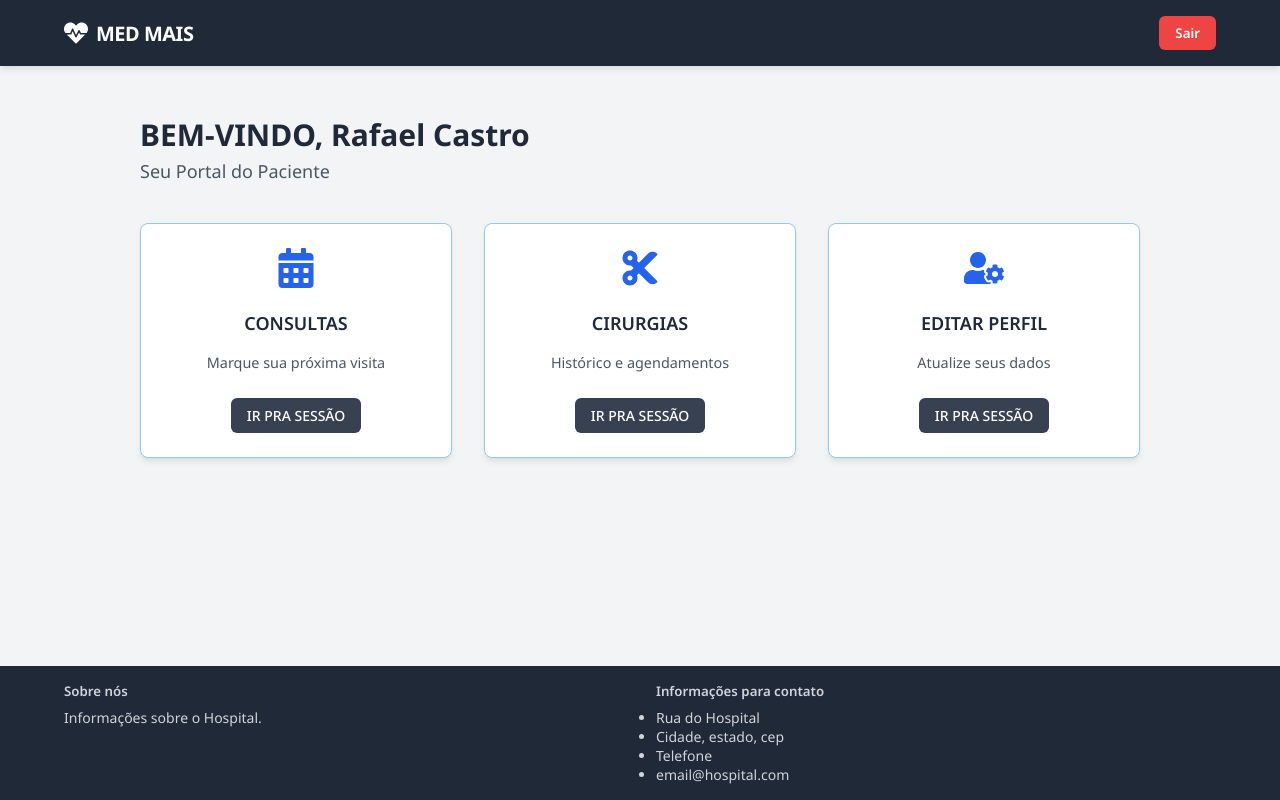
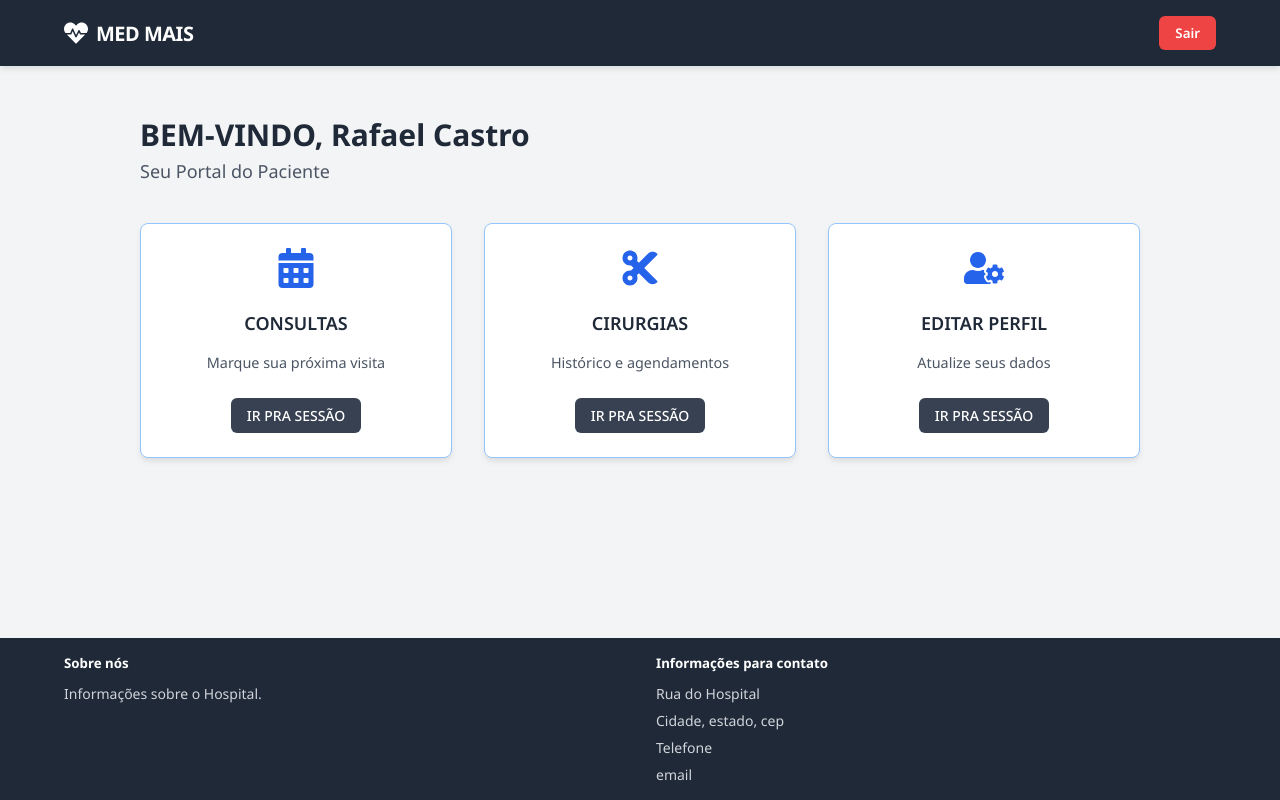
Before and after one commit to Rebeca-Martins1/projeto_bd, a React (Vite) app: page /homepaciente in a window 1280 px wide. Built offline with nearby package versions, Linux system fonts and the light colour scheme.

Commit message:
Update index.jsx

```diff
--- a/src/pages/Paciente/Home/index.jsx
+++ b/src/pages/Paciente/Home/index.jsx
@@ -2,6 +2,8 @@ import React from "react";
 import { useNavigate } from "react-router-dom";
 import * as S from "./styles";
 import { FaCalendarAlt, FaCut, FaUserCog, FaHeartbeat } from "react-icons/fa";
+import Footer from "../../../components/Footer";
+import Header from "../../../components/Header";
 
 function ActionCard({ icon, title, description, onClick }) {
   return (
@@ -48,16 +50,7 @@ export default function HomePaciente() {
     <>
       <S.GlobalStyles />
       <S.PacientePortalContainer>
-        {/* 🔵 TOPO */}
-        <S.TopHeader>
-          <S.TopHeaderContent>
-            <S.Logo>
-              <FaHeartbeat size={24} />
-              <S.LogoTitle>MED MAIS</S.LogoTitle>
-            </S.Logo>
-            <S.LogoutBtn onClick={logout}>Sair</S.LogoutBtn>
-          </S.TopHeaderContent>
-        </S.TopHeader>
+        <Header />
 
         {/* --- CONTEÚDO PRINCIPAL --- */}
         <S.MainContent>
@@ -79,25 +72,7 @@ export default function HomePaciente() {
           </S.CardGrid>
         </S.MainContent>
 
-        {/* --- RODAPÉ --- */}
-        <S.Footer>
-          <S.FooterGrid>
-            <S.FooterCol>
-              <h5>Sobre nós</h5>
-              <p>Informações sobre o Hospital.</p>
-            </S.FooterCol>
-
-            <S.FooterCol>
-              <h5>Informações para contato</h5>
-              <ul>
-                <li>Rua do Hospital</li>
-                <li>Cidade, estado, cep</li>
-                <li>Telefone</li>
-                <li>email@hospital.com</li>
-              </ul>
-            </S.FooterCol>
-          </S.FooterGrid>
-        </S.Footer>
+        <Footer />
       </S.PacientePortalContainer>
     </>
   );
```
